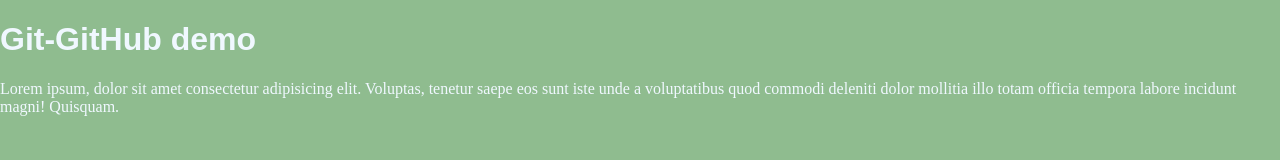
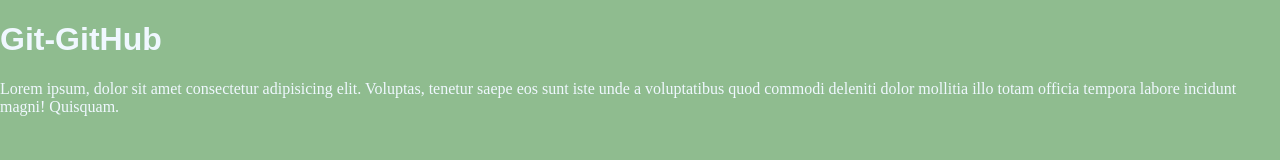
Before and after one commit to Cristian0408/Prueba_GITHUB, a plain HTML site: page index.html in a window 1280 px wide. Drawn offline with Linux system fonts and the light colour scheme.

Commit message:
Palabra demo removida del titulo principal del sitio

```diff
--- a/index.html
+++ b/index.html
@@ -7,7 +7,7 @@
     <link rel="stylesheet" href="style.css">
 </head>
 <body>
-  <h1>Git-GitHub demo</h1>
+  <h1>Git-GitHub</h1>
   <p>Lorem ipsum, dolor sit amet consectetur adipisicing elit. Voluptas, tenetur saepe eos sunt iste unde a voluptatibus quod commodi deleniti dolor mollitia illo totam officia tempora labore incidunt magni! Quisquam.</p>
 </body>
 </html>
```
